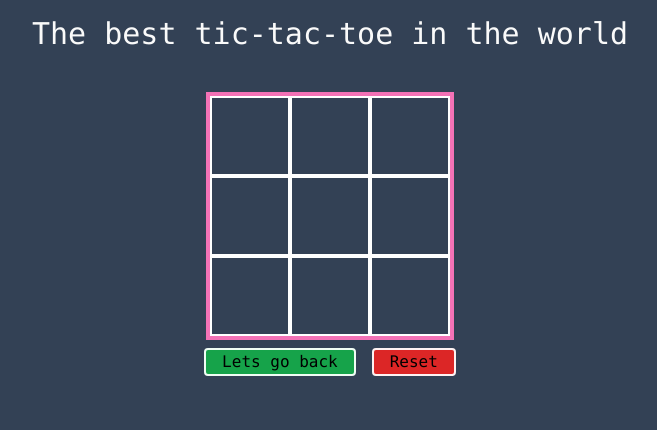
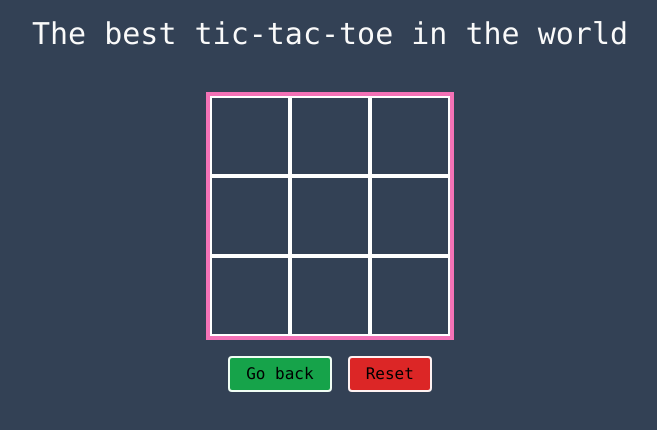
Before and after one commit to Buitragox/ultimate-tictactoe, a SvelteKit app: page /play in a window 1280 px wide. Shown: the top 430 px of the page, without its empty margins (310-967 px from the left). Built offline with nearby package versions, Linux system fonts and the light colour scheme.

Commit message:
Add padding and hover color

```diff
--- a/src/routes/play/+page.svelte
+++ b/src/routes/play/+page.svelte
@@ -12,7 +12,7 @@
         <div class="grid grid-cols-3 border-4 border-pink-400">
         {#each game.board[0][0].matrix as row, i (i)}
             {#each row as value, j (j)}
-                <button class="col-span-1 border-2 border-white w-20 h-20"
+                <button class="col-span-1 border-2 border-white w-20 h-20 hover:bg-slate-600"
                         on:click={() => {game = game.localMove(i, j);}}>
                     <p class="text-3xl text-zinc-50">{value}</p>
                 </button>
@@ -22,16 +22,18 @@
     </div>
 
     {#if game.isGameFinished()}
-            <p class="grid place-items-center text-xl text-zinc-50">The winner is {game.winner}!</p>
+            <p class="grid place-items-center text-xl text-zinc-50 p-1 py-2">
+                The winner is {game.winner}!
+            </p>
     {/if}
 
-    <div class="flex items-center space-x-4 justify-center">
-        <a class="border-2 border-solid rounded px-4
+    <div class="flex items-center space-x-4 justify-center p-2">
+        <a class="border-2 border-solid rounded px-4 py-1
                  border-green-50 bg-green-600 hover:bg-green-500" href="/">
-            Lets go back
+            Go back
         </a>
 
-        <button class="border-2 border-solid rounded px-4
+        <button class="border-2 border-solid rounded px-4 py-1
                 border-red-50 bg-red-600 hover:bg-red-500"
             on:click={() => {game = game.resetGame();}}>
             Reset
```
